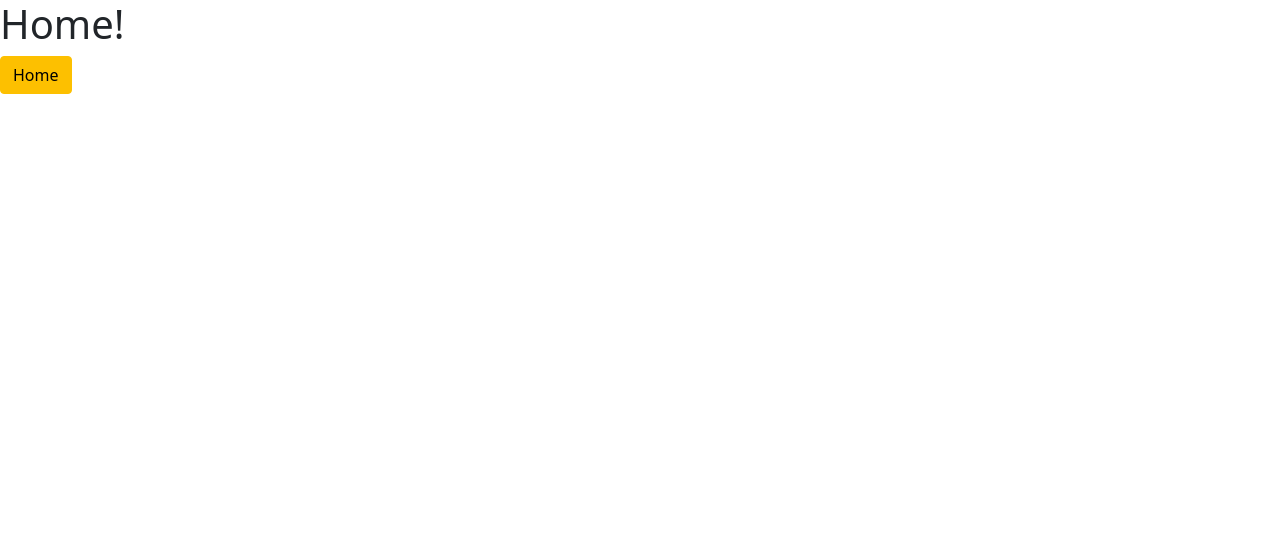
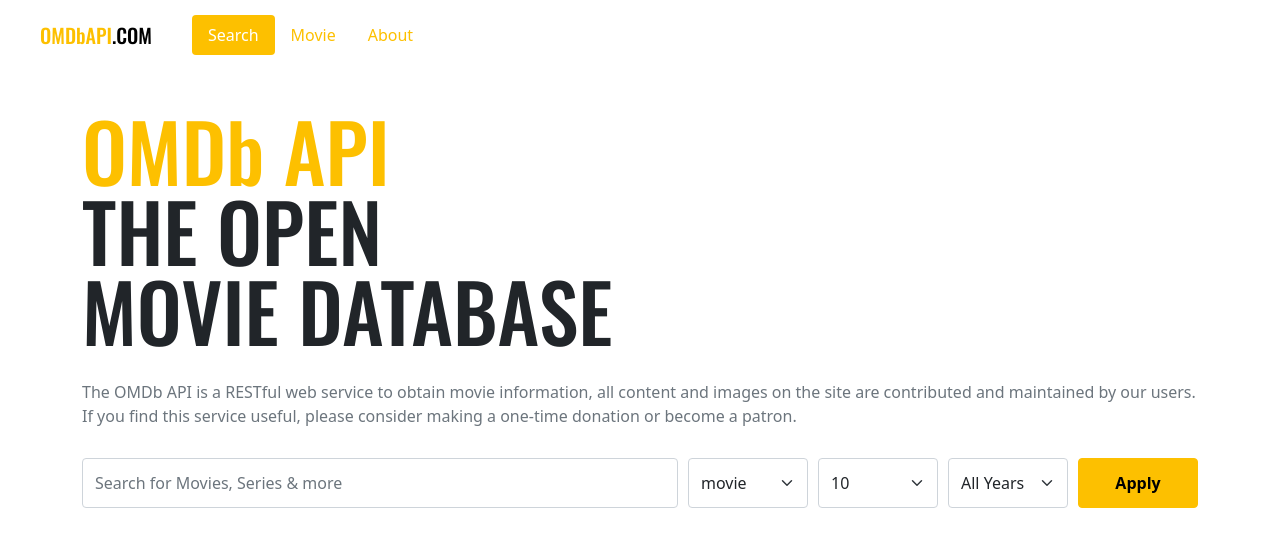
Before and after one commit to SeungHun6450/vue3-movie-app, a Vue app: page / in a window 1280 px wide. Shown: the top 546 px of the page. Built offline with nearby package versions, Linux system fonts and the light colour scheme.

Commit message:
header, search

```diff
--- a/index.html
+++ b/index.html
@@ -6,6 +6,15 @@
   <meta name="viewport" content="width=device-width, initial-scale=1.0">
   <title>Webpack project!</title>
   <link rel="stylesheet" href="https://cdn.jsdelivr.net/npm/reset-css@5.0.1/reset.min.css">
+  <link rel="preconnect" href="https://fonts.gstatic.com">
+  <link href="https://fonts.googleapis.com/css2?family=Oswald:wght@500&family=Roboto:wght@400;700&display=swap" rel="stylesheet">
+
+  <style>
+    body {
+      line-height: 1.4;
+      font-family: "Roboto", sans-serif;
+    }
+  </style>
 </head>
 <body>
   <div id="app"></div>
--- a/package.json
+++ b/package.json
@@ -41,6 +41,7 @@
     "webpack-dev-server": "^4.0.0-beta.0"
   },
   "dependencies": {
+    "axios": "^0.21.1",
     "bootstrap": "^5.0.0-beta3",
     "vue": "^3.0.7",
     "vue-router": "^4.0.9"
--- a/src/App.vue
+++ b/src/App.vue
@@ -1,8 +1,20 @@
 <template>
+  <Header />
   <RouterView />
 </template>
 
+<script>
+import Header from '~/components/Header'
+
+export default {
+  components: {
+    Header
+  }
+}
+</script>
+
+
 <!-- 모든 영역에서 사용하기 위해  scoped는 사용하지 않는다 -->
 <style lang="scss">
-  @import "~/scss/main"
+  @import "~/scss/main";
 </style>
--- /dev/null
+++ b/src/components/Header.vue
@@ -0,0 +1,58 @@
+<template>
+  <header>
+    <Logo />
+    <div class="nav nav-pills">
+      <div
+        v-for="nav in navigations"
+        :key="nav.name"
+        class="nav-item">
+        <RouterLink
+          :to="nav.href"
+          active-class="active"
+          class="nav-link">
+          {{ nav.name }}
+        </RouterLink>
+      </div>
+    </div>
+  </header>
+</template>
+
+<script>
+import Logo from '~/components/Logo'
+
+export default {
+  components: {
+    Logo
+  },
+  data() {
+    return {
+      navigations: [
+        {
+          name: 'Search',
+          href: '/'
+        },
+        {
+          name: 'Movie',
+          href: '/movie'
+        },
+        {
+          name: 'About',
+          href: '/about'
+        }
+      ]
+    }
+  }
+}
+</script>
+
+<style lang="scss" scoped>
+  header {
+    height: 70px;
+    padding: 0 40px;
+    display: flex;
+    align-items: center;
+    .logo {
+      margin-right: 40px;
+    }
+  }
+</style>
--- /dev/null
+++ b/src/components/Headline.vue
@@ -0,0 +1,33 @@
+<template>
+  <div class="container">
+    <h1>
+      <span>OMDb API</span> <br />
+      THE OPEN<br />
+      MOVIE DATABASE
+    </h1>
+    <p>
+      The OMDb API is a RESTful web service to obtain movie information, all content and images on the site are contributed and maintained by our users.<br />
+      If you find this service useful, please consider making a one-time donation or become a patron.
+    </p>
+  </div>
+</template>
+
+<style lang="scss" scoped>
+  @import "~/scss/main";
+
+  .container {
+    padding-top:40px;
+  }
+  h1 {
+    line-height: 1;
+    font-family: "Oswald", sans-serif;
+    font-size: 80px;
+    span {
+      color: $primary;
+    }
+  }
+  p {
+    margin: 30px 0;
+    color: $gray-600;
+  }
+</style>
--- /dev/null
+++ b/src/components/Logo.vue
@@ -0,0 +1,24 @@
+<template>
+  <RouterLink
+    to="/"
+    class="logo">
+    <span>OMDbAPI</span>.COM
+  </RouterLink>
+</template>
+
+<style lang="scss" scoped>
+@import "~/scss/main";
+
+  .logo {
+    font-family: "Oswald", sans-serif;
+    font-size: 20px;
+    color: $black;
+    text-decoration: none;
+    &:hover {
+      color: $black;
+    }
+    span {
+      color: $primary;
+    }
+  }
+</style>
--- /dev/null
+++ b/src/components/Search.vue
@@ -0,0 +1,107 @@
+<template>
+  <div class="container">
+    <input
+      v-model="title"
+      class="form-control"
+      type="text"
+      placeholder="Search for Movies, Series & more"
+      @keyup.enter="apply" />
+      <div class="selects">
+        <select
+          v-for="filter in filters"
+          v-model="$data[filter.name]"
+          :key="filter.name"
+          class="form-select">
+          <option
+          v-if="filter.name === 'year'"
+          value="">
+            All Years
+          </option>
+          <option
+            v-for="item in filter.items"
+            :key="item">
+            {{ item }}
+          </option>
+        </select>
+      </div>
+  <button
+    class="btn btn-primary"
+    @click="apply">
+    Apply
+  </button>
+  </div>
+</template>
+
+<script>
+import axios from 'axios'
+
+export default {
+  data() {
+    return {
+      title: '',
+      type: 'movie',
+      number: 10,
+      year: '',
+      filters: [
+        {
+          name: 'type',
+          items: ['movie', 'series', 'episode']
+        },
+        {
+          name: 'number',
+          items: [10, 20, 30]
+        },
+        {
+          name: 'year',
+          // 즉시 실행하는 함수
+          items: (() => {
+            const years = []
+            const thisYear = new Date().getFullYear() // 2021
+            for(let i = thisYear; i >= 1985; i -= 1){
+              years.push(i)
+            }
+            return years
+          })()
+        }
+      ]
+    }
+  },
+  methods: {
+    async apply() {
+      // Search Movies
+      const OMDB_API_KEY = '7035c60c'
+      const res = await axios.get(`https://www.omdbapi.com/?apikey=${OMDB_API_KEY}&s=${this.title}&type=${this.type}&y=${this.year}&page=1`)
+      console.log(res)
+    }
+  }
+}
+</script>
+
+<style lang="scss" scoped>
+.container {
+  display: flex;
+  > * { // container의 모든 자식 요소들
+    margin-right: 10px;
+    &:last-child {
+      margin-right: 0;
+    }
+  }
+  .selects {
+    display: flex;
+    select{
+      width: 120px;
+      margin-right: 10px;
+      &:last-child {
+        margin-right: 0;
+      }
+    }
+  }
+  .btn {
+    width: 120px;
+    height: 50px;
+    font-weight: 700;
+    // 버튼 가로 너비 줄어드는 것을 방지
+    flex-shrink: 0;
+  }
+}
+</style>
--- a/src/routes/Home.vue
+++ b/src/routes/Home.vue
@@ -1,6 +1,16 @@
 <template>
-  <h1>Home!</h1>
-  <div class="btn btn-primary">
-    Home
-  </div>
+  <Headline />
+  <Search />
 </template>
+
+<script>
+import Headline from '~/components/Headline'
+import Search from '~/components/Search'
+
+export default {
+  components: {
+    Headline,
+    Search
+  }
+}
+</script>
--- /dev/null
+++ b/src/routes/Movie.vue
@@ -0,0 +1,3 @@
+<template>
+  <h1>Movie!</h1>
+</template>
--- a/src/routes/index.js
+++ b/src/routes/index.js
@@ -1,6 +1,7 @@
 // 페이지를 관리해주는 하나의 구성 파일
 import { createRouter, createWebHashHistory } from 'vue-router'
 import Home from './Home'
+import Movie from './Movie'
 import About from './About'
 
 export default createRouter({
@@ -15,6 +16,10 @@
       component: Home
     },
     {
+      path: '/movie',
+      component: Movie
+    },
+    {
       path: '/about',
       component: About
     }
```
Also changed, not shown: src/components/HelloWorld.vue (deleted, +0 -29 lines), 1 other file (tests, documents, lock files or other folders).
